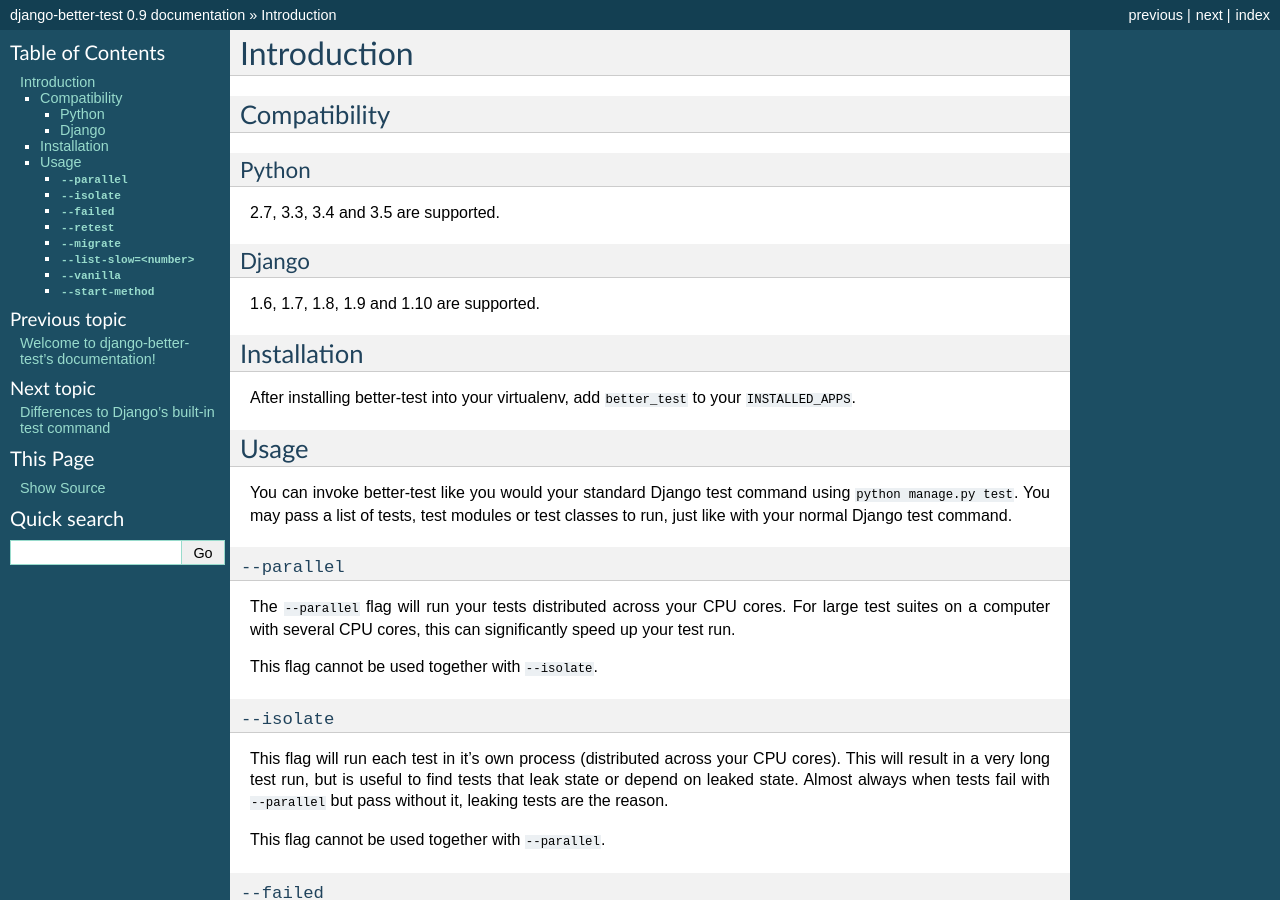
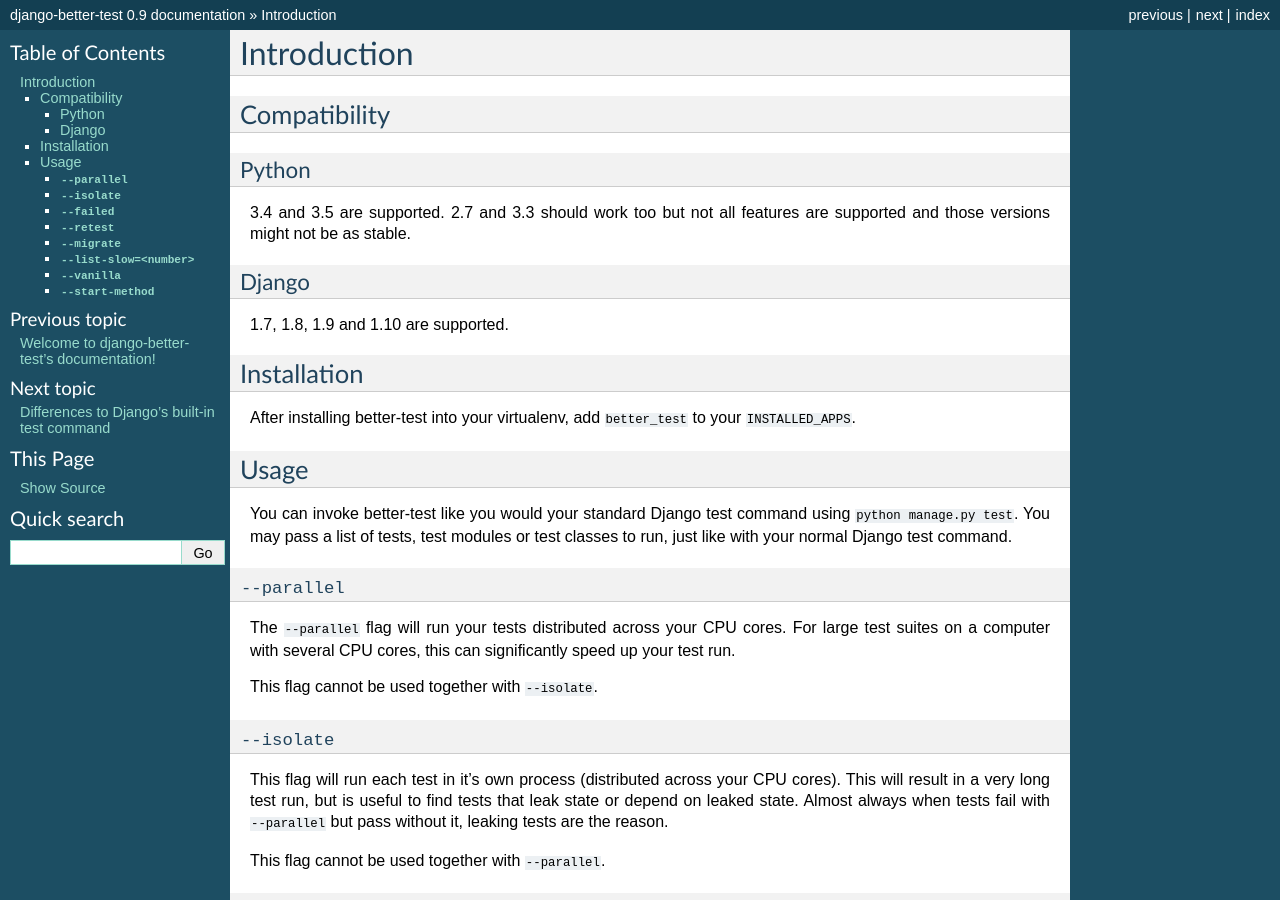
Before and after one commit to ojii/django-better-test, a Sphinx documentation site: the page built from docs/introduction.rst, in a window 1280 px wide and 900 px high. Built offline with Sphinx 7.4.7, drawn with Linux system fonts in a browser that asks for light colours.

Commit message:
removed django 1.6 support

```diff
--- a/docs/changelog.rst
+++ b/docs/changelog.rst
@@ -11,6 +11,7 @@
 * Added support for Django 1.10
 * Added :ref:`start_method` option (Python 3.4, 3.5 only)
 * Removed support for Python 2.6
+* Removed support for Django 1.7
 * Deprecated support for Python 2.7
 * Deprecated support for Python 3.3
 
--- a/docs/introduction.rst
+++ b/docs/introduction.rst
@@ -9,12 +9,13 @@
 Python
 ======
 
-2.7, 3.3, 3.4 and 3.5 are supported.
+3.4 and 3.5 are supported. 2.7 and 3.3 should work too but not all features are
+supported and those versions might not be as stable.
 
 Django
 ======
 
-1.6, 1.7, 1.8, 1.9 and 1.10 are supported.
+1.7, 1.8, 1.9 and 1.10 are supported.
 
 
 Installation
```
Also changed, not shown: .travis.yml.
